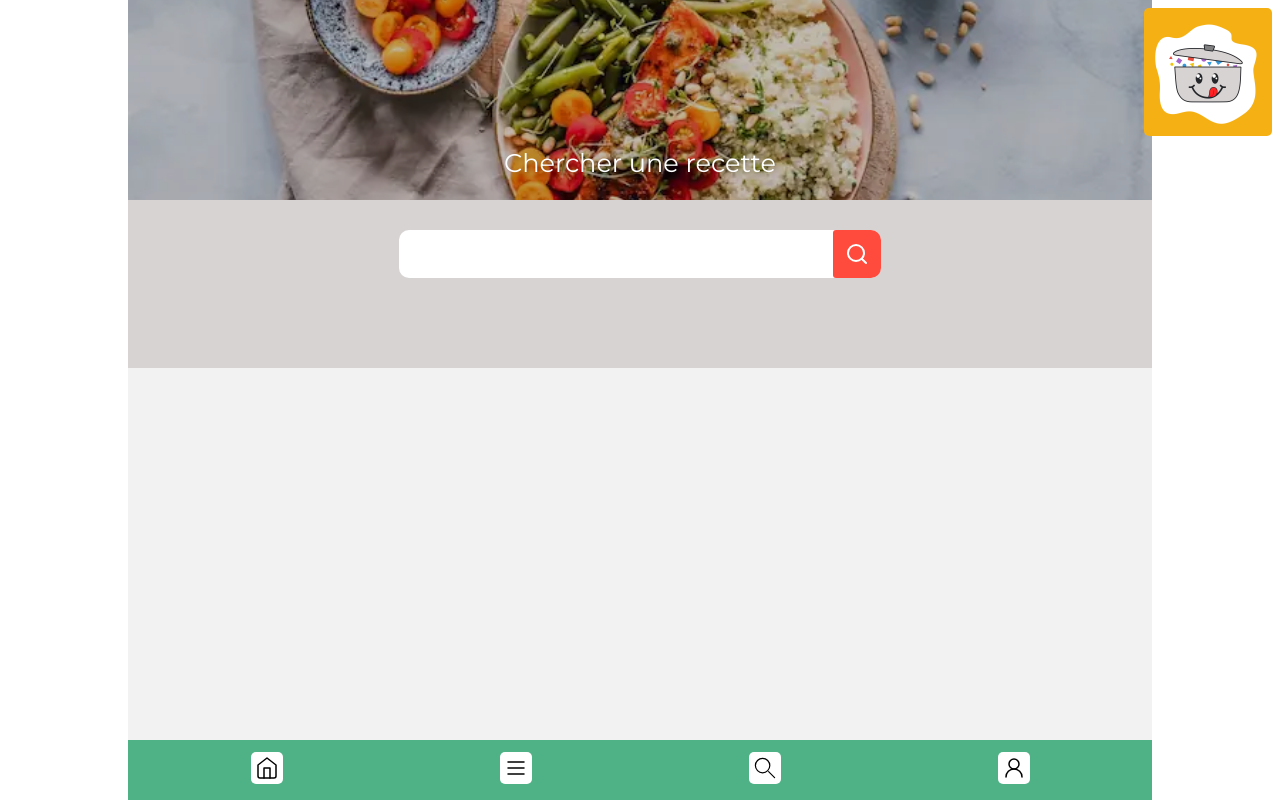
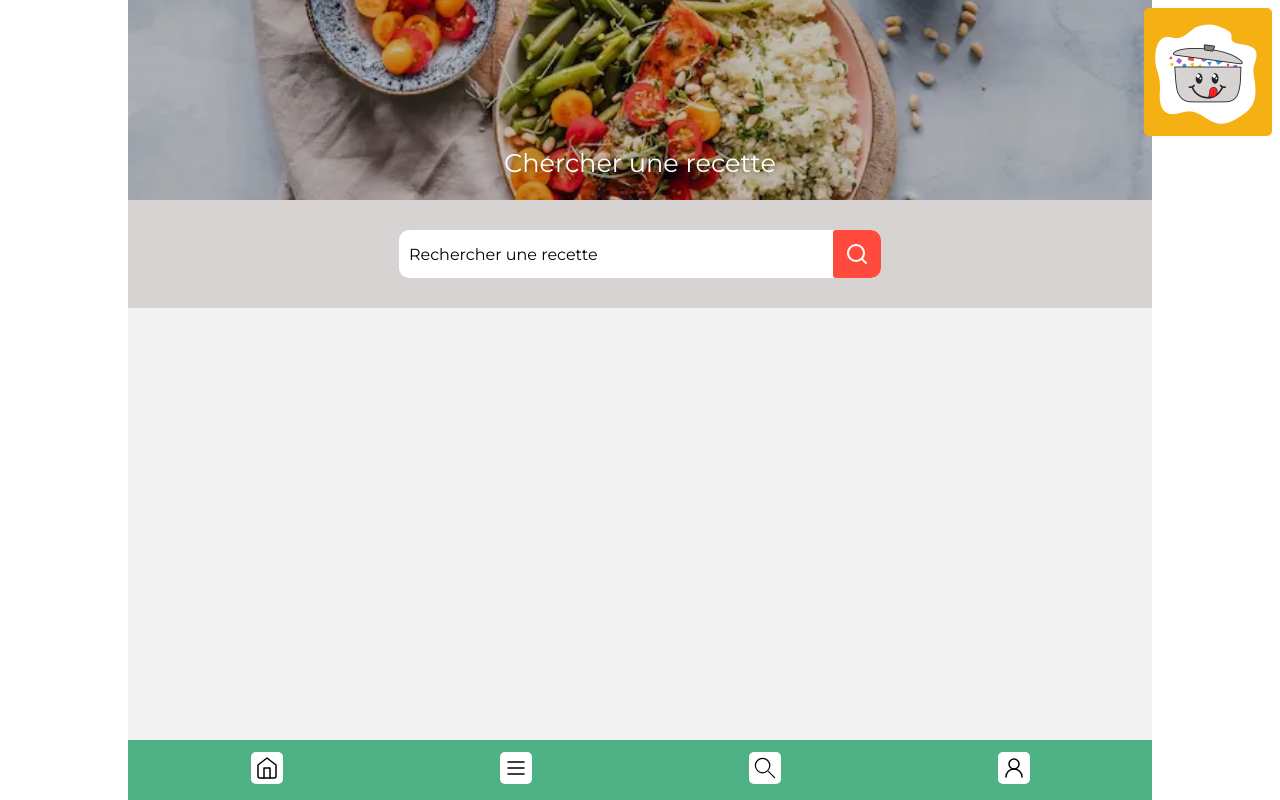
Before and after one commit to Sinematic/CuisineFiesta-F, a React (Vite) app: page /recherche in a window 1280 px wide. Built offline with nearby package versions, Linux system fonts and the light colour scheme; sample sign-in values are in the browser's storage.

Commit message:
améliorations design search, intégration et implémentation du label

```diff
--- a/src/components/pages/Search.tsx
+++ b/src/components/pages/Search.tsx
@@ -50,7 +50,7 @@ function Search() {
             <div className="search">
 
                 <form className="filters">
-                    <SearchInput onClick={searchRecipe} value={search}
+                    <SearchInput onClick={searchRecipe} value={search} label="Rechercher une recette"
                     onChange={(e) => setSearch(e.target.value)} />
                 </form>
 
--- a/src/styles/FormElements/SearchInput.css
+++ b/src/styles/FormElements/SearchInput.css
@@ -22,3 +22,7 @@ input[type="search"] {
     width: 100%;
     height: 100%;
 }
+
+.input-wrapper > input[type="search"] + label {
+    pointer-events: none;
+}
--- a/src/styles/pages/CreateRecipe.css
+++ b/src/styles/pages/CreateRecipe.css
@@ -58,4 +58,10 @@ select, option {
     .recipe-builder #description {
         height: 140px;
     }
+
+    .recipe-builder > form > button {
+        width: auto;
+        border-radius: 15px;
+        font-size: 1.2rem;
+    }
 }
--- a/src/styles/pages/Search.css
+++ b/src/styles/pages/Search.css
@@ -1,7 +1,5 @@
 .search:has(.filters) {
     padding-bottom: 60px;
-    background-color: var(--white);
-    background-color: var(--light-grey);
 }
 
 .search:has(.filters) > * {
@@ -9,6 +7,7 @@
 }
 
 .search > .filters {
+    background-color: var(--light-grey);
     padding-block: 30px;
 }
 
@@ -17,7 +16,6 @@
     flex-direction: column;
     gap: 20px;
     padding-block: 30px;
-    background-color: var(--white);
 }
 
 .results > h2 {
@@ -32,4 +30,17 @@
         margin: auto;
         width: 50%;
     }
+
+    .search > .results {
+        display: grid;
+        grid-template-columns: repeat(3, 1fr);
+        gap: 20px;
+        padding-block: 30px;
+    }
+
+    .results > h2 {
+        font-size: 1.3rem;
+        color: var(--dark-grey);
+        text-align: center;
+    }
 }
```
Also changed, not shown: src/components/FormElements/SearchInput.tsx (line endings or trailing spaces).
